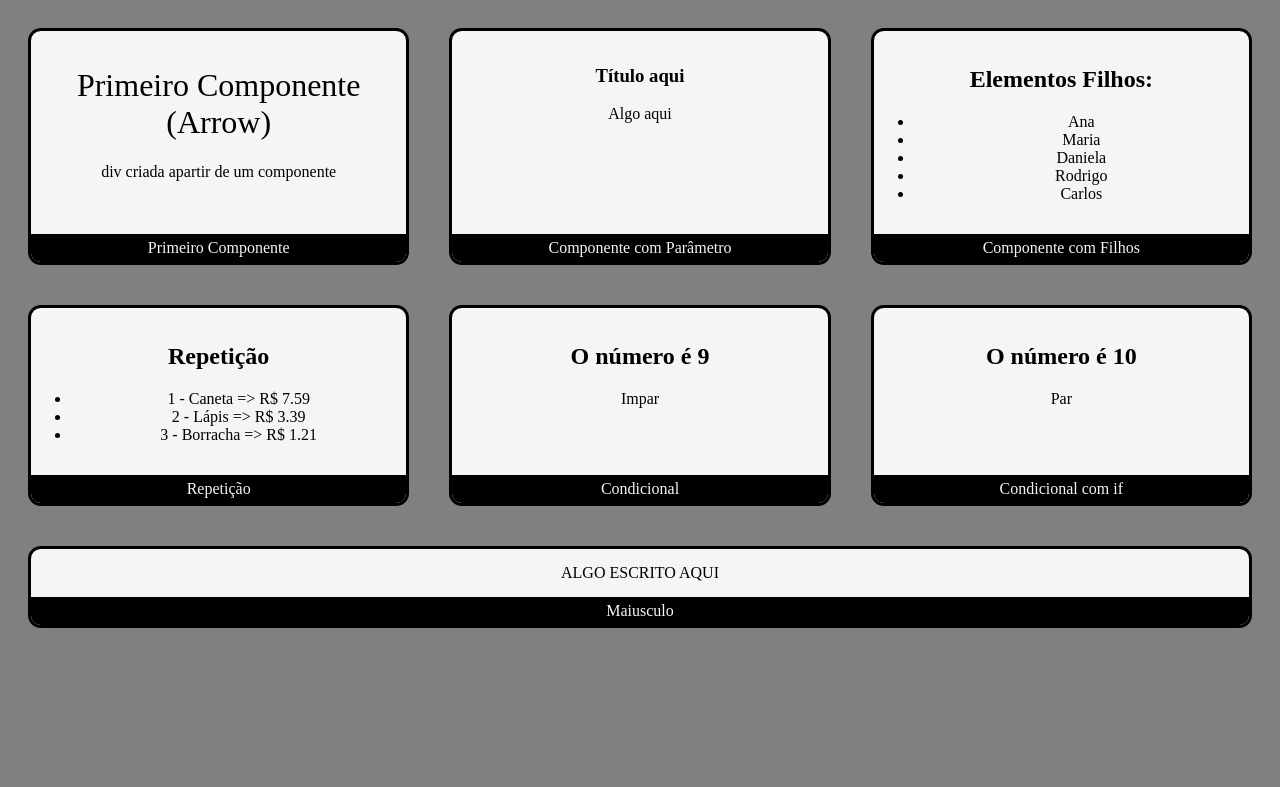
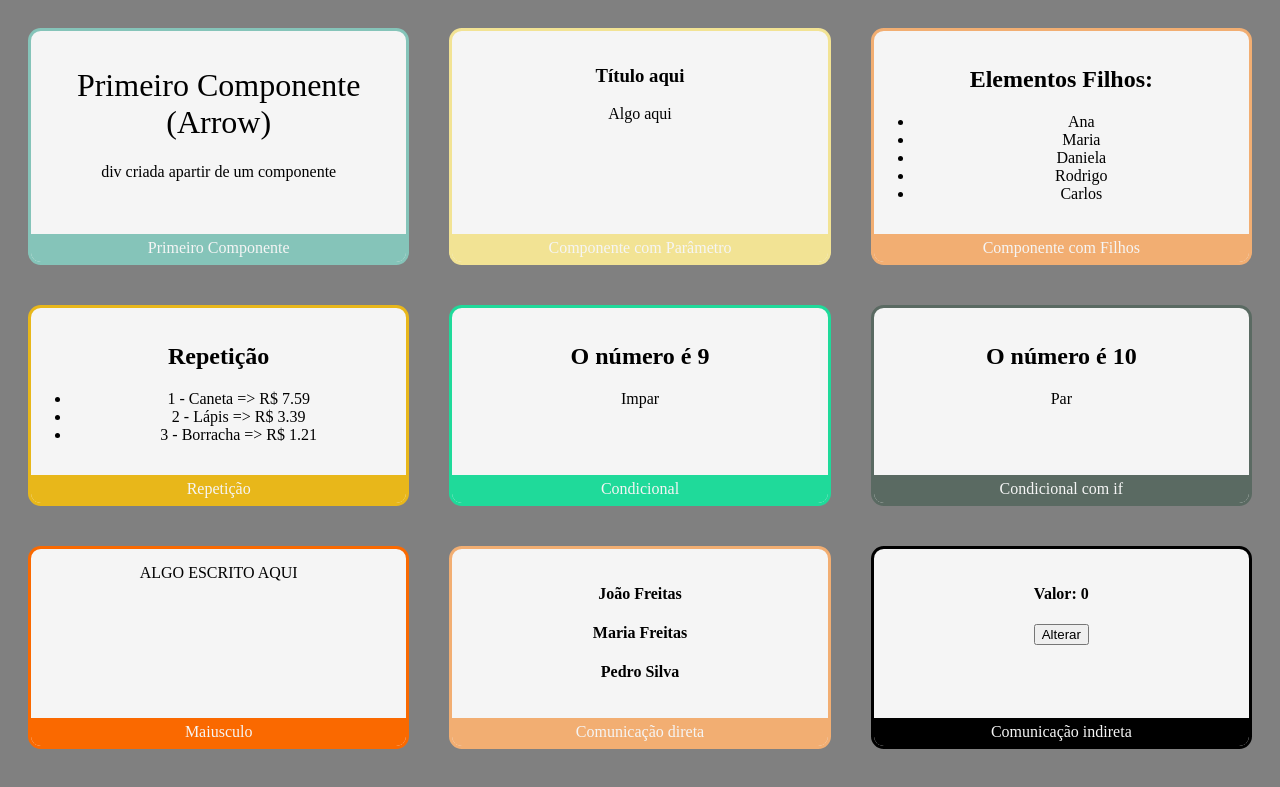
Before and after one commit to FabricioLinhares/aprendendo-react, a React (Create React App) app: page / in a window 1280 px wide. Shown: the top 787 px of the page. Built offline with nearby package versions, Linux system fonts and the light colour scheme.

Commit message:
comunicacao

```diff
--- a/src/App.jsx
+++ b/src/App.jsx
@@ -9,19 +9,26 @@ import ComFilhos from './components/basicos/ComFilhos'
 import Repeticao from './components/basicos/Repeticao'
 import Condicional from './components/basicos/Condicional'
 import CondicionalIf from './components/basicos/CondicionalIf'
+
 import Maiusculo from './components/basicos/Maiusculo'
 // import MaiusculoFilhos from './components/MaiusculoFilhos.jsx'
 
+import Pai from './components/comunicacao/direta/Pai'
+import Super from './components/comunicacao/indireta/Super'
+
+import Input from './components/form/Input.jsx'
+
+
 const App = () =>
     <div className="App">
-        <Card titulo="Primeiro Componente">
+        <Card titulo="Primeiro Componente" cor="#85C4B9">
             <Primeiro />
         </Card>
-        <Card titulo="Componente com Parâmetro">
+        <Card titulo="Componente com Parâmetro" cor="#F2E394">
             <ComParametro titulo="Título aqui"
                 subtitulo="Algo aqui" />
         </Card>
-        <Card titulo="Componente com Filhos">
+        <Card titulo="Componente com Filhos" cor="#F2AE72">
             <ComFilhos>
                 <ul>
                     <li>Ana</li>
@@ -32,18 +39,28 @@ const App = () =>
                 </ul>
             </ComFilhos>
         </Card>
-        <Card titulo="Repetição">
+        <Card titulo="Repetição" cor="#E8B71A">
             <Repeticao />
         </Card>
-        <Card titulo="Condicional">
+        <Card titulo="Condicional" cor="#1FDA9A">
             <Condicional numero={9} />
         </Card>
-        <Card titulo="Condicional com if">
+        <Card titulo="Condicional com if" cor="#5A6A62">
             <CondicionalIf numero={10} />
         </Card>
-        <Card titulo="Maiusculo">
+        <Card titulo="Maiusculo" cor="#FA6900">
             <Maiusculo frase="Algo escrito aqui" />
         </Card>
+        <Card titulo="Comunicação direta" cor="#F2AE72">
+            <Pai sobrenome="Freitas"></Pai>
+        </Card>
+        <Card titulo="Comunicação indireta">
+            <Super></Super>
+        </Card>
+        <Card titulo="Input">
+            <Super></Super>
+        </Card>
+
         {/* <Card titulo="Maiusculo com filhos">
             <MaiusculoFilhos>
                 <div>
--- /dev/null
+++ b/src/components/comunicacao/direta/Filho.jsx
@@ -0,0 +1,8 @@
+import React from 'react'
+
+const Filho = props =>
+    <div>
+        <h4>{props.children} {props.sobrenome}</h4>
+    </div>
+
+export default Filho
--- /dev/null
+++ b/src/components/comunicacao/direta/Pai.jsx
@@ -0,0 +1,11 @@
+import React from 'react'
+import Filho from './Filho'
+
+const Pai = props =>
+    <div>
+        <Filho {...props}><strong>João</strong></Filho>
+        <Filho sobrenome={props.sobrenome}><strong>Maria</strong></Filho>
+        <Filho sobrenome="Silva"><strong>Pedro</strong></Filho>
+    </div>
+
+export default Pai
--- /dev/null
+++ b/src/components/comunicacao/indireta/Sub.jsx
@@ -0,0 +1,16 @@
+import React from 'react'
+
+const Sub = props => {
+    function acao () {
+        props.onClicar(Math.random(), 'Gerado')
+    }
+
+    return (
+        <div>
+            <button onClick={acao}>Alterar</button>
+        </div>
+    )
+}
+
+
+export default Sub
--- /dev/null
+++ b/src/components/comunicacao/indireta/Super.jsx
@@ -0,0 +1,23 @@
+import React, { useState } from 'react'
+import Sub from './Sub'
+
+const Super = props => {
+
+    const [texto, setTexto] = useState('Valor')
+    const [num, setNum] = useState(0)
+
+    function quandoClicar(valorGerado, texto) {
+        setNum(valorGerado)
+        setTexto(texto)
+    }
+
+    return (
+        <div>
+            <h4>{texto}: {num}</h4>
+            <Sub onClicar={quandoClicar}>Pedro</Sub>
+        </div>
+    )
+}
+
+
+export default Super
--- /dev/null
+++ b/src/components/form/Input.jsx
@@ -0,0 +1,13 @@
+import React from 'react'
+
+const Input = props => {
+    let nome = 'Pedro'
+
+    return (
+        <>
+            <input type="text" value={nome}></input>
+        </>
+    )
+}
+
+export default Input
--- a/src/components/layout/Card.jsx
+++ b/src/components/layout/Card.jsx
@@ -2,11 +2,15 @@ import './Card.css'
 import React from 'react'
 
 const Card = props =>
-    <div className="Card">
+    <div className="Card" style={{
+        borderColor: props.cor || 'black'
+    }}>
         <div className="Content">
             {props.children}
         </div>
-        <div className="Footer">
+        <div className="Footer" style={{
+            backgroundColor: props.cor || 'black'
+        }}>
             {props.titulo}
         </div>
     </div>
```
Also changed, not shown: 1 other file (tests, documents, lock files or other folders).
